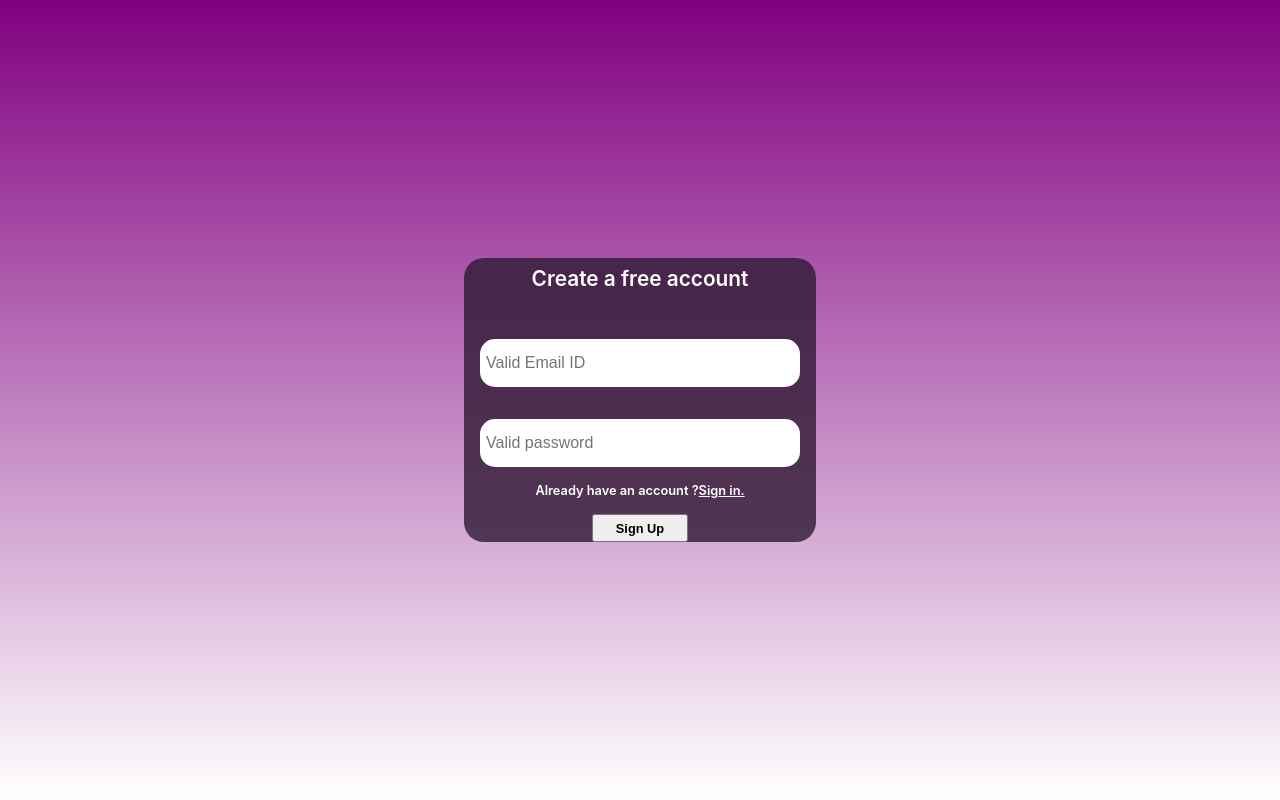
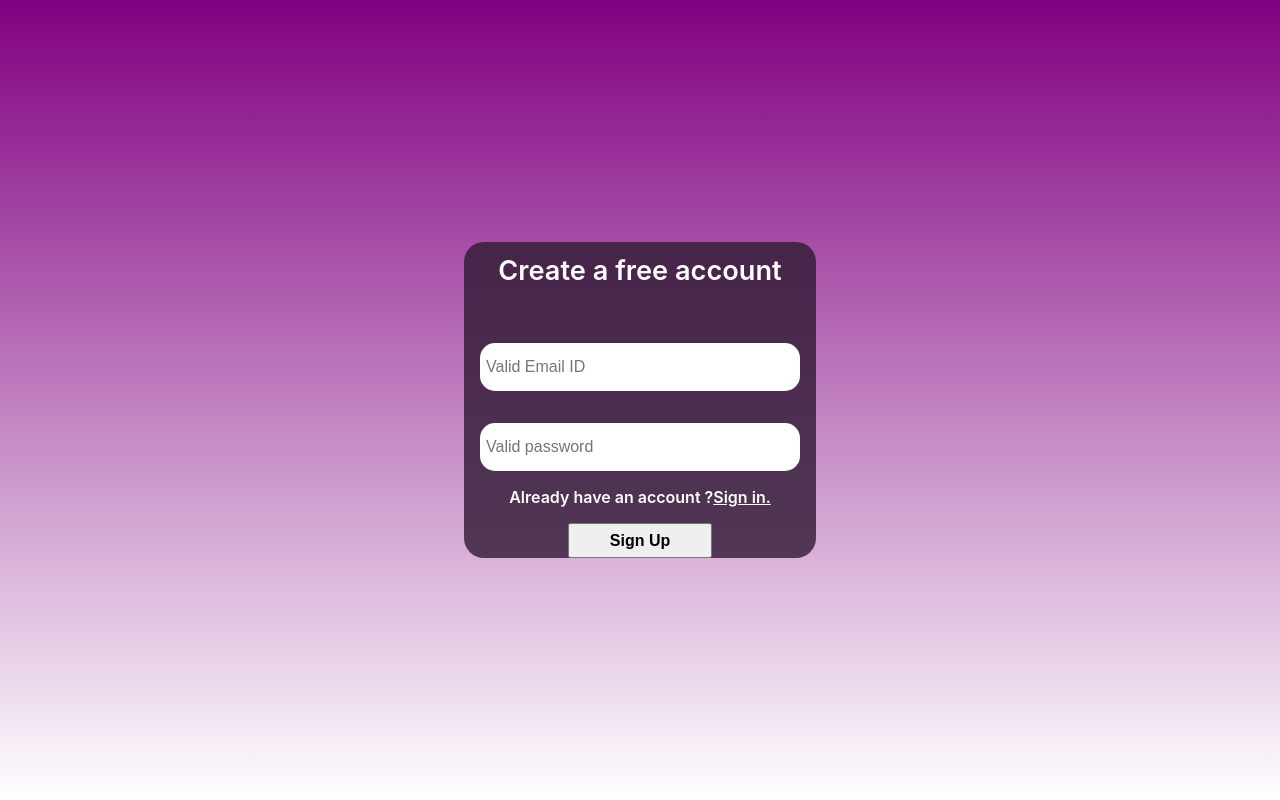
Before and after one commit to timothy2462/hng-sticker-gallery, a React (Vite) app: page /signup in a window 1280 px wide. Built offline with nearby package versions, Linux system fonts and the light colour scheme; no server answers.

Commit message:
made few adjustment

```diff
--- a/src/components/Login.css
+++ b/src/components/Login.css
@@ -39,10 +39,10 @@ input {
 }
 
 .login-btn button {
-  width: 6rem;
-  height: 1.7rem;
-  font-size: 0.8rem;
-  font-weight: 600;
+    width: 9rem;
+    height: 2.2rem;
+    font-size: 1rem;
+    font-weight: 600;
 }
 .error-message p {
   color: red;
@@ -85,23 +85,23 @@ input {
   outline: none;
 }
 .create-account p {
-  font-size: 1.3rem;
+  font-size: 1.7rem;
   color: white;
   font-weight: 600;
-  margin-bottom: 2rem;
-  margin-top: 0.5rem;
+  margin-bottom: 2.5rem;
+  margin-top: 0.8rem;
 }
 
 .have-acct {
   color: white;
-  font-size: 0.8rem;
+  font-size: 1rem;
   font-weight: 600;
   margin-bottom: 1rem;
 }
 .signup-btn button {
-  width: 6rem;
-  height: 1.7rem;
-  font-size: 0.8rem;
+  width: 9rem;
+  height: 2.2rem;
+  font-size: 1rem;
   font-weight: 600;
 }
 .create-account,
```
